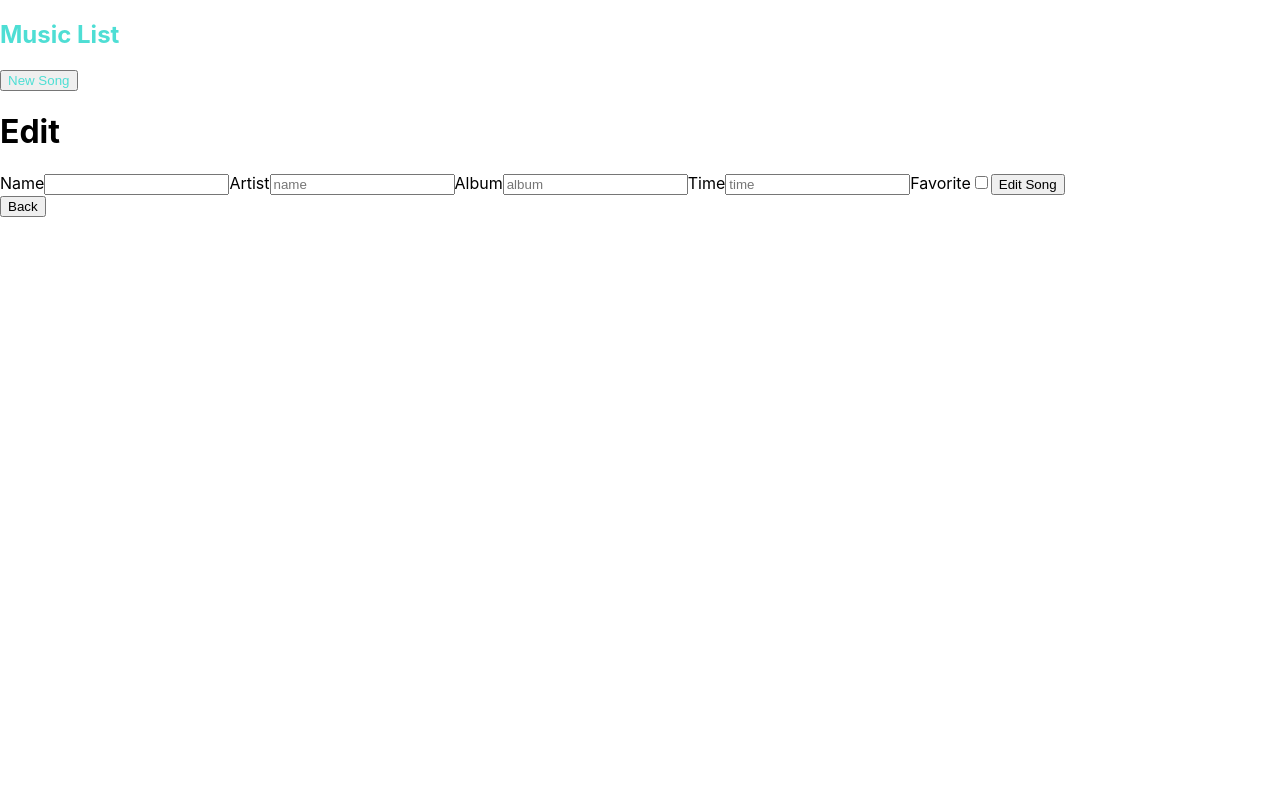
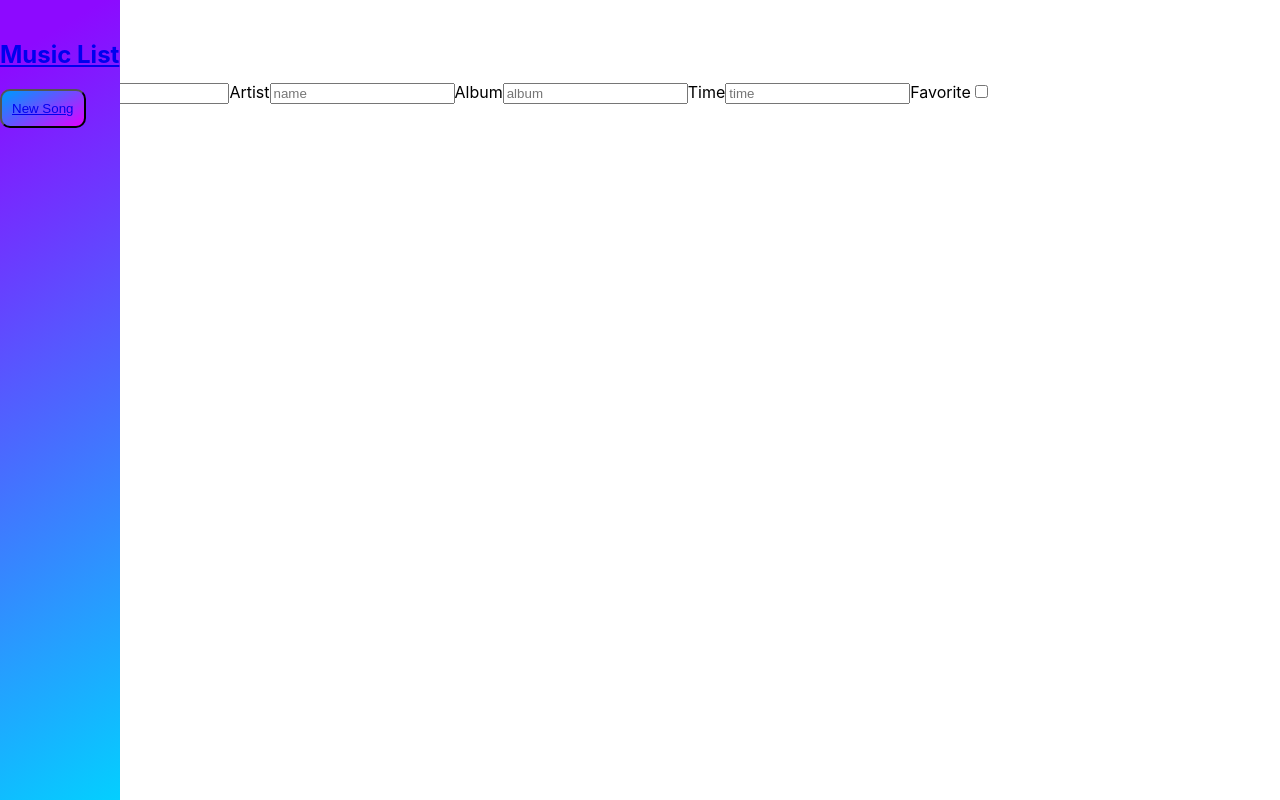
Before and after one commit to named-josie/tuner-react, a React (Create React App) app: page /songs/1/edit in a window 1280 px wide. Built offline with nearby package versions, Linux system fonts and the light colour scheme; no server answers.

Commit message:
updated css files

```diff
--- a/src/App.css
+++ b/src/App.css
@@ -36,3 +36,6 @@
     transform: rotate(360deg);
   }
 }
+.home-title{
+align-self: center;
+}
--- a/src/Components/EditSong.js
+++ b/src/Components/EditSong.js
@@ -14,6 +14,19 @@ export default function EditSong() {
     time: "",
     is_favorite: false,
   });
+
+  const updateSong = (updatedSong) => {
+    axios
+      .put(`${API}/songs/${id}`, updatedSong)
+      .then(
+        () => {
+          navigate(`/songs/${id}`);
+        },
+        (error) => console.error(error)
+      )
+      .catch((c) => console.warn("catch", c));
+  };
+
 
   const handleTextChange = (event) => {
     setSong({ ...song, [event.target.id]: event.target.value });
@@ -32,14 +45,7 @@ export default function EditSong() {
 
   const handleSubmit = (event) => {
     event.preventDefault();
-    axios
-      .put(`${API}/songs/${id}`, song)
-      .then(() => {
-        navigate(`/songs/${id}`);
-      })
-      .catch((err) => {
-        console.warn(err);
-      });
+    updateSong(song, id);
   };
 
   const onChange = () => {
@@ -48,7 +54,7 @@ export default function EditSong() {
 
   return (
     <div className="New">
-      <form onSubmit={handleSubmit} autoComplete="off">
+      <form onSubmit={handleSubmit}>
         <label htmlFor="name">Name</label>
         <input
           id="name"
@@ -88,11 +94,11 @@ export default function EditSong() {
         <input
           id="is_favorite"
           type="checkbox"
-          name="favorite"
           value={song.is_favorite}
           onChange={onChange}
         />
-        <input id="submit" type="submit" value="Edit Song" />
+        <br/>
+        <input type="submit" />
       </form>
       <Link to={`/songs/${id}`}>
         <button>Back</button>
--- a/src/Components/NavBar.js
+++ b/src/Components/NavBar.js
@@ -6,7 +6,7 @@ export default function NavBar() {
       <h1 className="header">
         <Link to="/songs">Music List</Link>
       </h1>
-      <button>
+      <button className="new-button">
         <Link to="/songs/new">New Song</Link>
       </button>
     </nav>
--- a/src/Components/NewSong.js
+++ b/src/Components/NewSong.js
@@ -81,7 +81,7 @@ export default function NewSong() {
           onChange={onChange}
         />
 
-        <input id="submit" type="submit" value="Create New Song" />
+        <input id="submit" type="submit" value="New Song" />
       </form>
     </div>
   );
--- a/src/Components/Pages/Home.js
+++ b/src/Components/Pages/Home.js
@@ -3,7 +3,7 @@
 export default function Home() {
     return (
       <div className="Home">
-        <h1>🎶Mesmerize Music🎶</h1>
+        <h1 className="home-title">🎶Mesmerize Music🎶</h1>
       </div>
 
     )
--- a/src/Components/Song.js
+++ b/src/Components/Song.js
@@ -1,14 +1,19 @@
 import { Link } from 'react-router-dom';
+
 
 export default function Song({ song }) {
   return (
-    <tr>
+
+    <tr className='allsongs'>
+
       <td>{song.name}</td>
       <td className='Song'>
         <Link to={`/songs/${song.id}`}>{song.artist}</Link>
       </td>
       <td>{song.album}</td>
       <td>{song.is_favorite ? '⭐' : '❌'}</td>
+
     </tr>
+
   );
 }
--- a/src/Components/styles/navbar.css
+++ b/src/Components/styles/navbar.css
@@ -1,33 +1,22 @@
-/* nav {
+nav {
     height: 100%;
     width: 120px;
     position: fixed;
     z-index: 1;
     top: 0;
     left: 0;
-    background-color: #111;
+    background: rgb(141,9,255);
+    background: linear-gradient(149deg, rgba(141,9,255,1) 7%, rgba(0,212,255,1) 100%);
     overflow-x: hidden;
     padding-top: 20px;
 
-  } */
+  }
 
 
-a:link { text-decoration: none;
-color: #4eded4;
-}
-
-a:visited {
-    color: #1d13de;
-  }
-
-.logo {
-    height: 40px;
-}
-
 .new-button{
-    padding: 15px;
-   background-color: #1269ff;
+    padding: 10px;
+    background: #0990ff;
+    background: linear-gradient(149deg, #0990ff 7%, #e000ff 100%);
    border-radius: 10px;
-   font-family: 'Michroma', sans-serif;
 color: white;
 }
--- a/src/index.css
+++ b/src/index.css
@@ -11,3 +11,23 @@ code {
   font-family: source-code-pro, Menlo, Monaco, Consolas, 'Courier New',
     monospace;
 }
+
+
+
+table {
+  width: 50%;
+  margin: auto;
+}
+
+td {
+  text-align: center;
+}
+
+tbody td:not(td:first-of-type):hover {
+  transform: scale(1.05);
+  opacity: 0.9;
+}
+
+tbody tr:nth-child(even) {
+  background: #be9ee9;
+}
```
Also changed, not shown: src/Components/styles/song.css (deleted).
